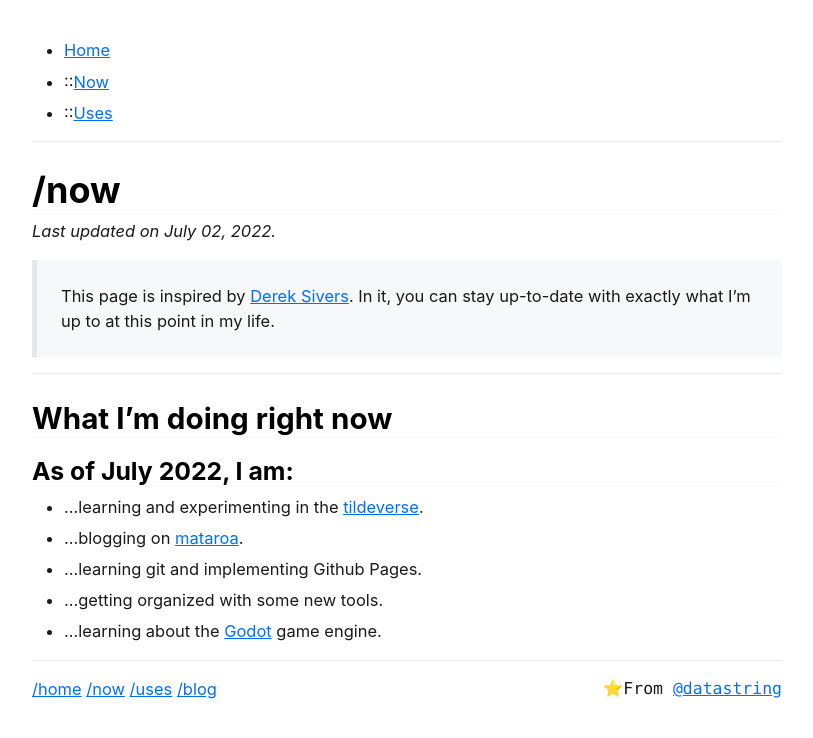
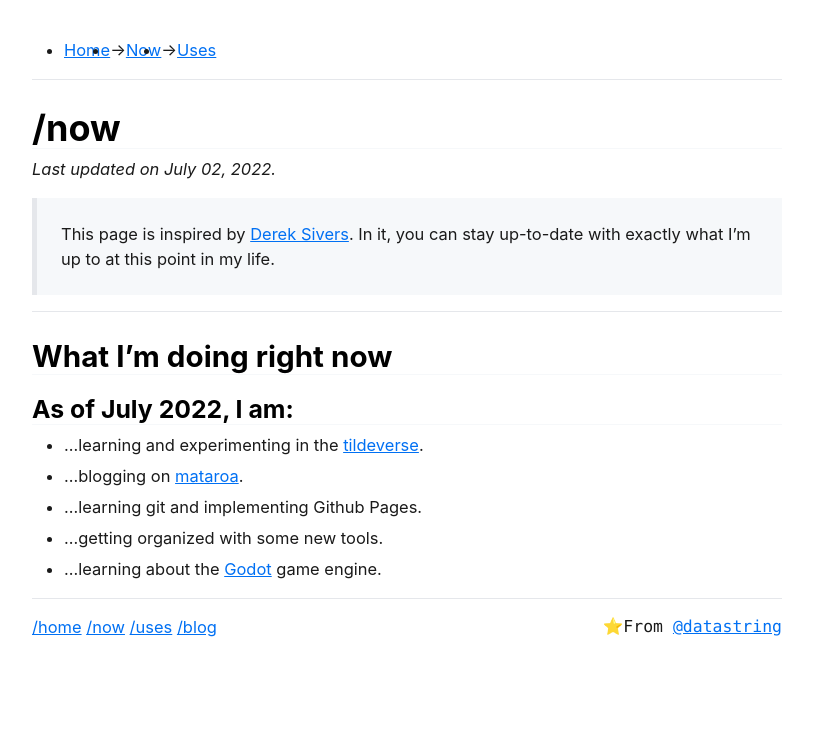
Before and after one commit to datastring/datastring.github.io, a Jekyll site: the page built from now.md, in a window 1280 px wide. Shown: the top 738 px of the page, without its empty margins (233-1046 px from the left). Built offline with Jekyll 4.4.1, drawn with Linux system fonts in a browser that asks for light colours.

Commit message:
Update style.css

```diff
--- a/css/style.css
+++ b/css/style.css
@@ -452,6 +452,14 @@ img {
 	max-width: 100%;
 }
 
-.breadcrumb li:not(:first-child)::before {
-  content: "::";
+.breadcrumb ul {
+    display: flex;
 }
+
+.breadcrumb li::before {
+    content: "→";
+}
+
+.breadcrumb li:first-child::before {
+    content: "";
+}
```
